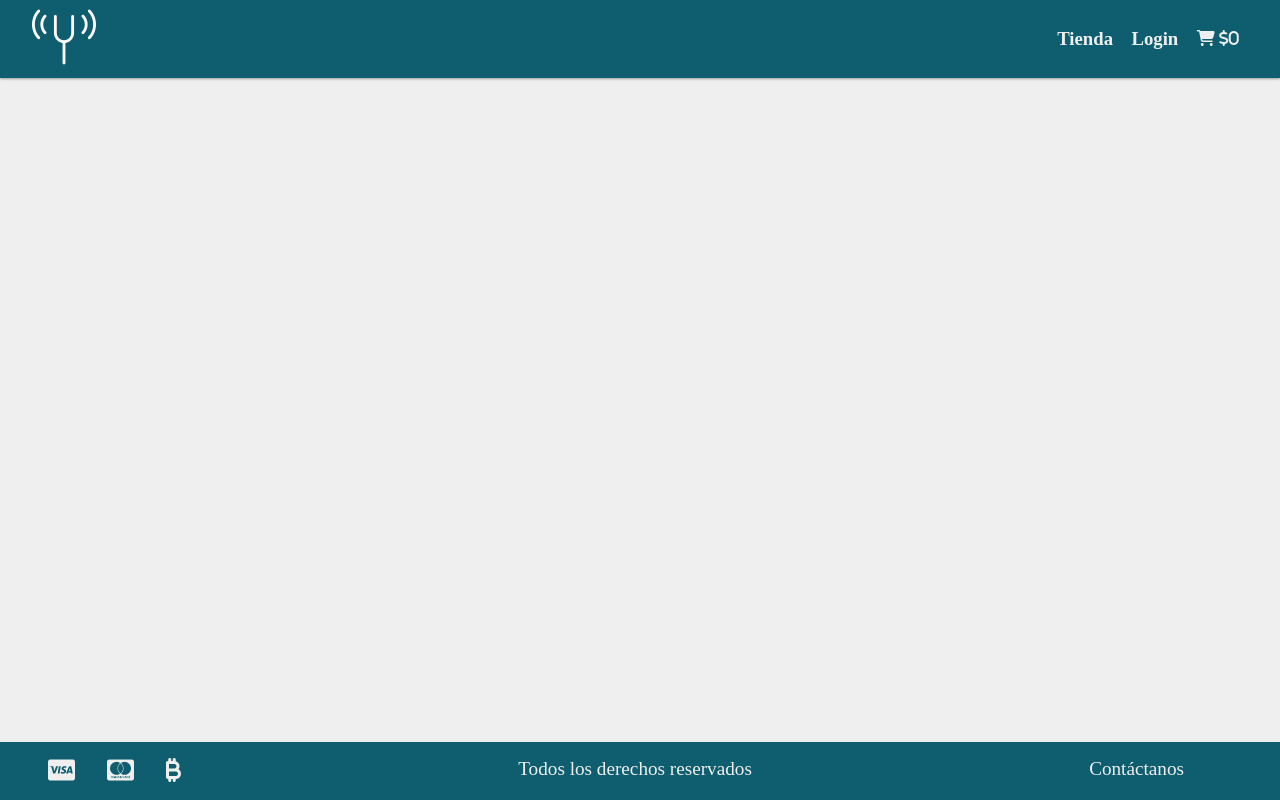
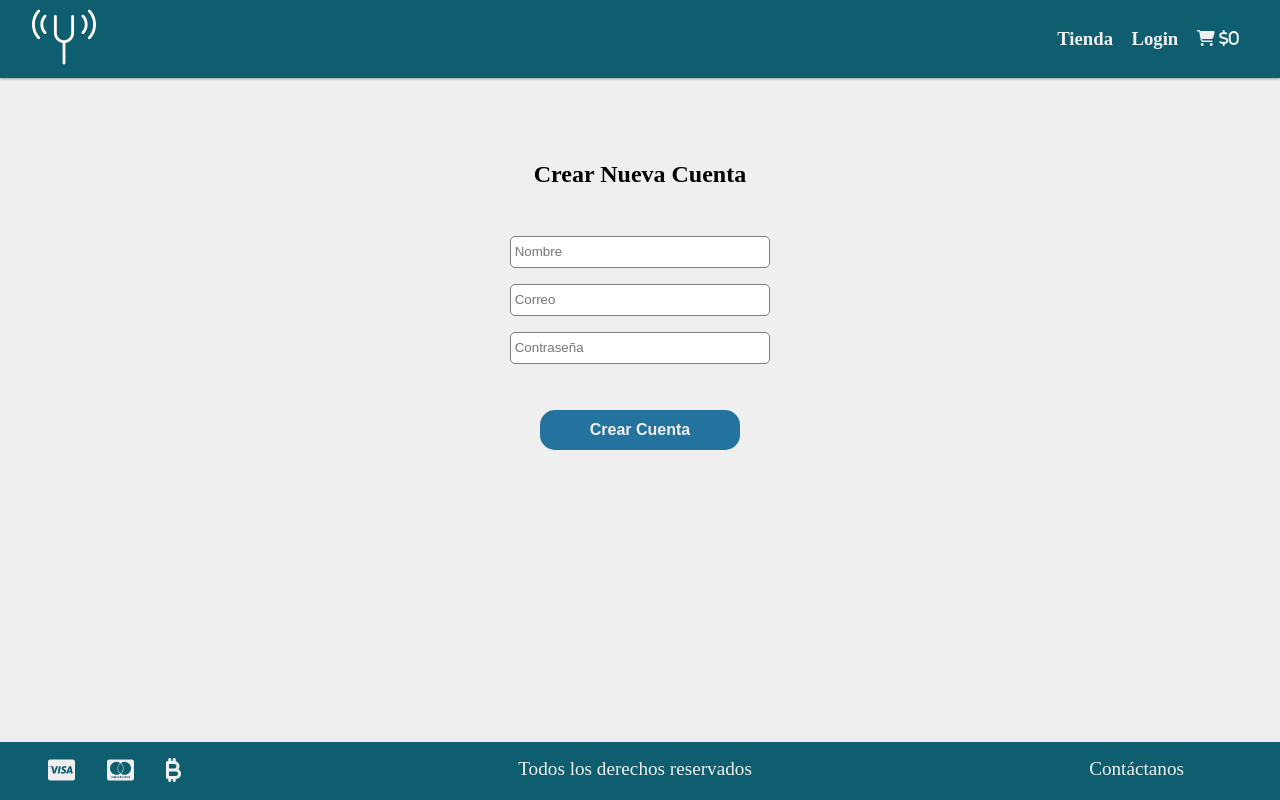
Before and after one commit to mbstnd/marketplace, a React (Vite) app: page /registration in a window 1280 px wide. Built offline with nearby package versions, Linux system fonts and the light colour scheme.

Commit message:
add views registration

```diff
--- a/src/App.css
+++ b/src/App.css
@@ -194,3 +194,50 @@ main .text-home {
 }
 
 /* Fin de estilos Home Main */
+
+/* Comienzo de Estilos de Registro */
+
+.main-regist {
+  width: 70%;
+  height: 60%;
+  position: absolute;
+  top: 50%;
+  left: 50%;
+  transform: translate(-50%, -50%);
+  display: flex;
+  justify-content: center;
+  align-items: center;
+  font-size: 1rem;
+  padding: 0 0 10rem;
+}
+
+.form-regist {
+  margin-top: 3rem;
+  display: flex;
+  align-items: center;
+  justify-content: center;
+  flex-direction: column;
+}
+
+.form-regist input {
+  margin: 0 0 1rem 0;
+  height: 2rem;
+  width: 100%;
+  border-radius: 5px;
+  border: 1px solid gray;
+}
+
+.main-regist button {
+  margin: 30px;
+  background: #24739F;
+  color: var(--light);
+  border: none;
+  height: 40px;
+  width: 200px;
+  border-radius: 15px;
+  font-size: 1rem;
+  font-weight: bold;
+  cursor: pointer;
+}
+
+/* Fin de Estilos de Registro*/
--- a/src/App.jsx
+++ b/src/App.jsx
@@ -8,6 +8,7 @@ import reactLogo from './assets/react.svg'
 import Navbar from './components/Navbar.jsx'
 import Home from './views/Home.jsx'
 import Login from './views/Login.jsx'
+import Registration from './views/Registration.jsx'
 import Footer from './components/Footer/Footer.jsx'
 
 
@@ -22,6 +23,7 @@ function App() {
         <Routes>
           <Route path='/' element= { <Home/> }></Route>
           <Route path='/login' element= { <Login/> }></Route>
+          <Route path='/registration' element= { <Registration/> }></Route>
         </Routes>
         <Footer></Footer>
       </BrowserRouter>
--- a/src/views/Login.jsx
+++ b/src/views/Login.jsx
@@ -1,3 +1,4 @@
+import { NavLink } from "react-router-dom"
 
 const Login = () => {
     return (
@@ -14,7 +15,7 @@ const Login = () => {
             </div>
             <div className="signup-container">
                 <h2>¿No tienes cuenta?</h2>
-                <button>Crear cuenta</button>
+                <button><NavLink className='navlink-btn' to="/registration">Crear cuenta</NavLink></button>
             </div>
         </div>
     )
--- /dev/null
+++ b/src/views/Registration.jsx
@@ -0,0 +1,17 @@
+const Registration = ()=> {
+    return(
+        <div className="main-regist">
+            <div className="container-regist">
+                <h2 className="text-regist">Crear Nueva Cuenta</h2>
+                <form className="form-regist">
+                    <input type="text"  placeholder=" Nombre" name="regist-name"/>
+                    <input type="text"  placeholder=" Correo" name="regist-correo"/>
+                    <input type="password"  placeholder=" Contraseña" name="regist-password"/>
+                    <button>Crear Cuenta </button>
+                </form>
+            </div>
+        </div>
+    )
+}
+
+export default Registration
```
